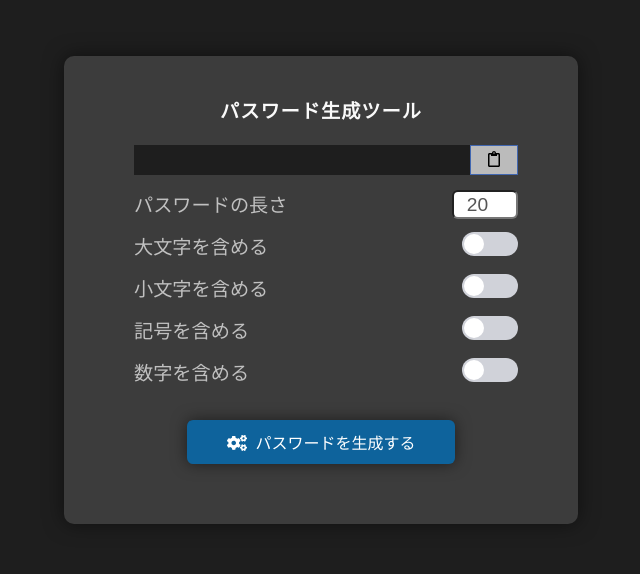
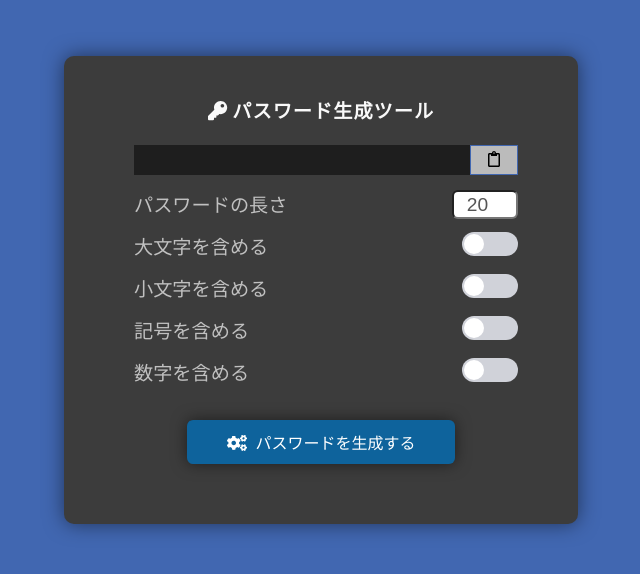
Before and after one commit to fs5013-furi-sutao/password-generator, a React (Create React App) app: page / in a window 1280 px wide. Shown: the top 574 px of the page, without its empty margins (319-959 px from the left). Built offline with nearby package versions, Linux system fonts and the light colour scheme.

Commit message:
Add react-helmet

```diff
--- a/package.json
+++ b/package.json
@@ -1,4 +1,5 @@
 {
+  "homepage": "http://fs5013-furi-sutao.github.io/password-generator",
   "name": "password-generator",
   "version": "0.1.0",
   "private": true,
@@ -10,10 +11,12 @@
     "font-awesome": "^4.7.0",
     "react": "^17.0.2",
     "react-dom": "^17.0.2",
+    "react-helmet": "^6.1.0",
     "react-scripts": "4.0.3",
     "web-vitals": "^1.0.1"
   },
   "scripts": {
+    "deploy": "yarn build && gh-pages -d build",
     "start": "react-scripts start",
     "build": "react-scripts build",
     "test": "react-scripts test",
@@ -36,5 +39,8 @@
       "last 1 firefox version",
       "last 1 safari version"
     ]
+  },
+  "devDependencies": {
+    "gh-pages": "^3.2.3"
   }
 }
--- a/src/App.js
+++ b/src/App.js
@@ -1,5 +1,6 @@
 import './css/App.css';
 import React, { useState } from 'react';
+import { Helmet } from 'react-helmet';
 import { UppercaseLetters, LowercaseLetters, Symbols, Numbers } from './components/Characters'
 
 function App() {
@@ -58,10 +59,13 @@ function App() {
   }
   return (
     <div className="App">
+      <Helmet>
+        <title>パスワード生成ツール</title>
+      </Helmet>
       <div className="container">
         <div className="generator">
           <h1 className="generator_header">
-            パスワード生成ツール
+            <i class="fas fa-key"></i> パスワード生成ツール
           </h1>
           <div className="generator_password">
             <h3>{password}</h3>
--- a/src/css/App.css
+++ b/src/css/App.css
@@ -10,8 +10,7 @@ body {
     height: 100vh;
     width: 100%;
     font-family: "Titillium Web", "Noto Sans JP";
-    /*background: url("https://about.fb.com/wp-content/uploads/2019/03/newsroom-hero-image-password-security.png?w=1800") no-repeat;*/
-    background-color: #1E1E1E;
+    background-color: #4167B1;
     background-size: cover;
     object-fit: contain;
 }
@@ -26,8 +25,6 @@ body {
 .container {
     position: relative;
     top: -110px;
-    /*width: 350px; */
-    /* height: 360px; */
     margin: 0 auto;
     padding: 10px 40px;
     box-shadow: 0px 0px 20px rgba(0, 0, 0, 0.5);
```
Also changed, not shown: 1 other file (tests, documents, lock files or other folders).
